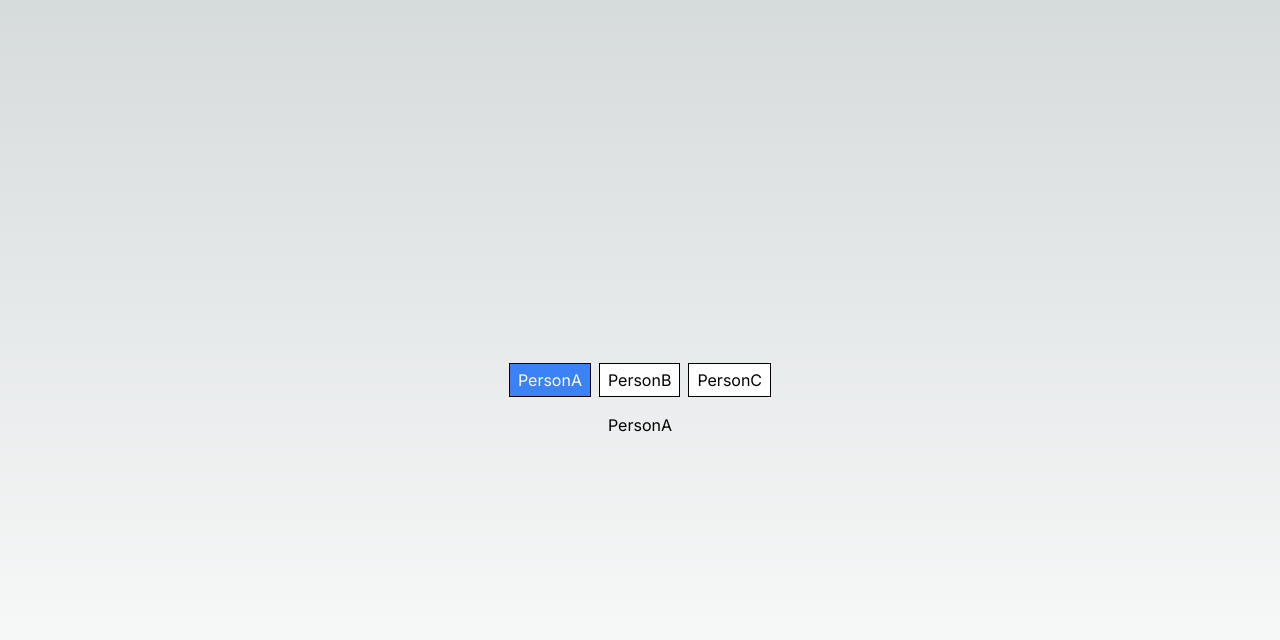
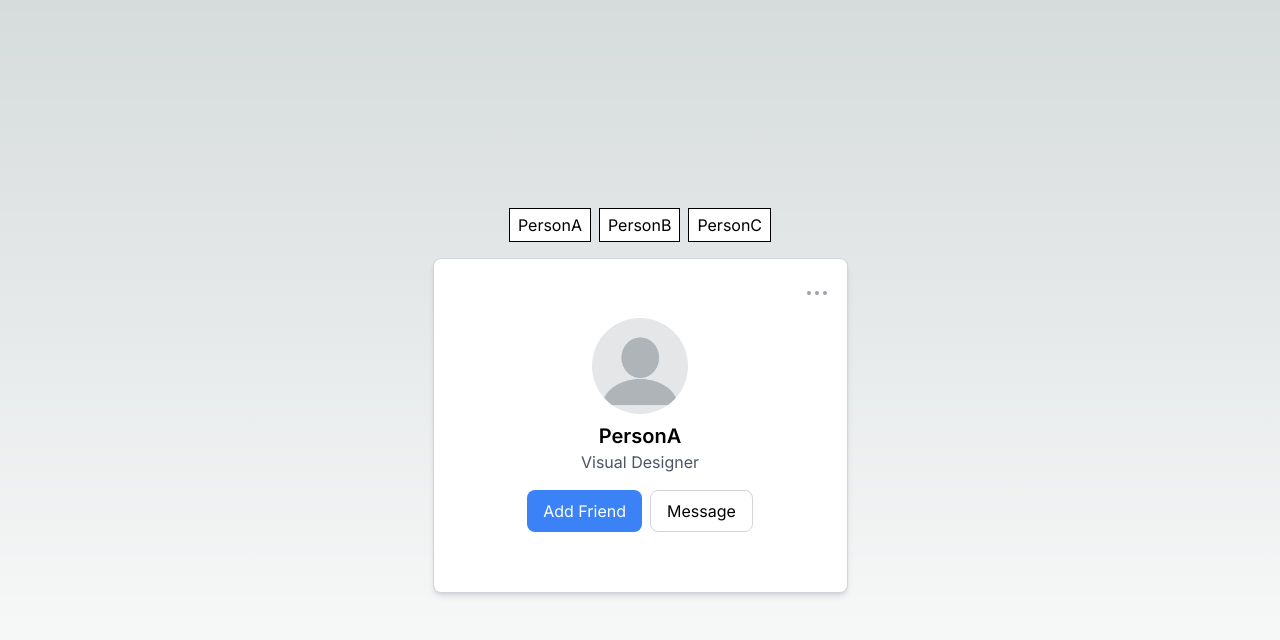
Before and after one commit to usama2333/Next-js, a Next.js app: page / in a window 1280 px wide. Both pictures are taken after a click on the button "PersonA". Shown: the top 640 px of the page. Built offline with nearby package versions, Linux system fonts and the light colour scheme.

Commit message:
requirement 4 done

```diff
--- /dev/null
+++ b/src/components/ProfileCard.tsx
@@ -0,0 +1,43 @@
+import React from "react";
+import classNames from "classnames";
+
+interface ProfileCardProps {
+  name: string;
+  title: string;
+  imageUrl?: string; // Optional prop with default image
+}
+
+export const ProfileCard: React.FC<ProfileCardProps> = ({
+  name,
+  title,
+  imageUrl = "blank-profile.webp", // Default image
+}) => {
+  return (
+    <div className={classNames("relative", "bg-white border border-gray-300", "p-4 rounded-lg shadow-md", "w-[415px]", "h-[335px]")}>
+      {/* Three Dots */}
+      <div className={classNames("absolute top-8 right-5", "flex gap-1")}>
+        <div className={classNames("w-1 h-1 rounded-full bg-gray-400")}></div>
+        <div className={classNames("w-1 h-1 rounded-full bg-gray-400")}></div>
+        <div className={classNames("w-1 h-1 rounded-full bg-gray-400")}></div>
+      </div>
+
+      {/* Card Content */}
+      <div className={classNames("flex flex-col items-center justify-center h-full")}>
+        {/* Image */}
+        <img
+          src={`/images/${imageUrl}`} // Path to the WEBP image
+          alt="Profile Image"
+          className={classNames("w-24 h-24 rounded-full object-cover")}
+        />
+        {/* Name and Title */}
+        <h2 className={classNames("text-xl font-semibold mt-2")}>{name}</h2>
+        <p className={classNames("text-gray-600")}>{title ? title : 'Visual Designer'}</p>
+        {/* Buttons */}
+        <div className={classNames("flex gap-2 mt-4")}>
+          <button className={classNames("px-4 py-2 bg-blue-500 text-white rounded-lg")}>Add Friend</button>
+          <button className={classNames("px-4 py-2 bg-white text-black border border-gray-300 rounded-lg")}>Message</button>
+        </div>
+      </div>
+    </div>
+  );
+};
--- /dev/null
+++ b/src/components/Skeleton.tsx
@@ -0,0 +1,19 @@
+import React from "react";
+import classNames from "classnames";
+import Image from "next/image";
+
+const Skeleton: React.FC = () => {
+  return (
+    <div className={classNames("relative", "w-[800px]", "h-[214px]")}>
+      <Image
+        src="/images/Untitled.gif" // Path to your GIF image
+        alt="Loading..."
+        layout="fill"
+        objectFit="cover"
+        className={classNames("animate-pulse")}
+      />
+    </div>
+  );
+};
+
+export default Skeleton;
--- a/src/layouts/MainLayout.tsx
+++ b/src/layouts/MainLayout.tsx
@@ -3,6 +3,8 @@ import { Inter } from "next/font/google";
 import classNames from "classnames";
 import { Button } from "@/components/Button";
 import { Person } from "@/utils/common/person";
+import Skeleton from "@/components/Skeleton"; // Adjust import path if necessary
+import { ProfileCard } from "@/components/ProfileCard";
 
 const inter = Inter({ subsets: ["latin"] });
 
@@ -52,7 +54,6 @@ export const MainLayout: FunctionComponent<PropsWithChildren<MainLayoutProps>> =
             key={person}
             onClick={() => handleButtonClick(person)}
             disabled={loading && selectedPerson !== person}
-            selected={selectedPerson === person}
           >
             {person}
           </Button>
@@ -60,13 +61,10 @@ export const MainLayout: FunctionComponent<PropsWithChildren<MainLayoutProps>> =
       </div>
 
       <div className={classNames("mt-4")}>
-        {loading && <p>Loading...</p>}
+        {loading && <Skeleton />}
         {error && <p className="text-red-500">{error}</p>}
         {personData && (
-          <div>
-            <h2>{personData.name}</h2>
-            <p>{personData.details}</p>
-          </div>
+          <ProfileCard name={personData.name} details={personData.details} />
         )}
       </div>
     </main>
```
Also changed, not shown: public/images/Untitled.gif (added), public/images/blank-profile.webp (added).
